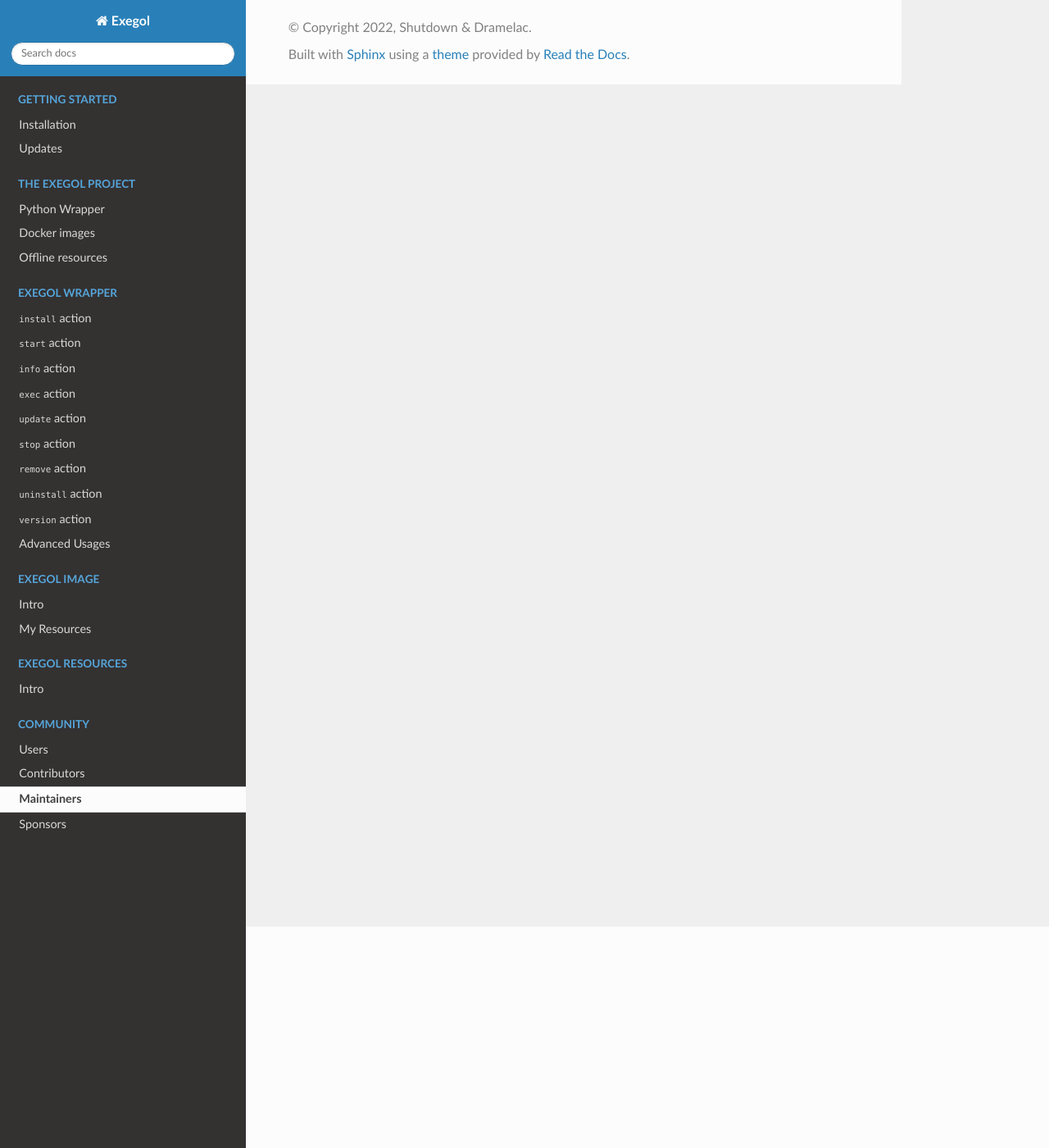
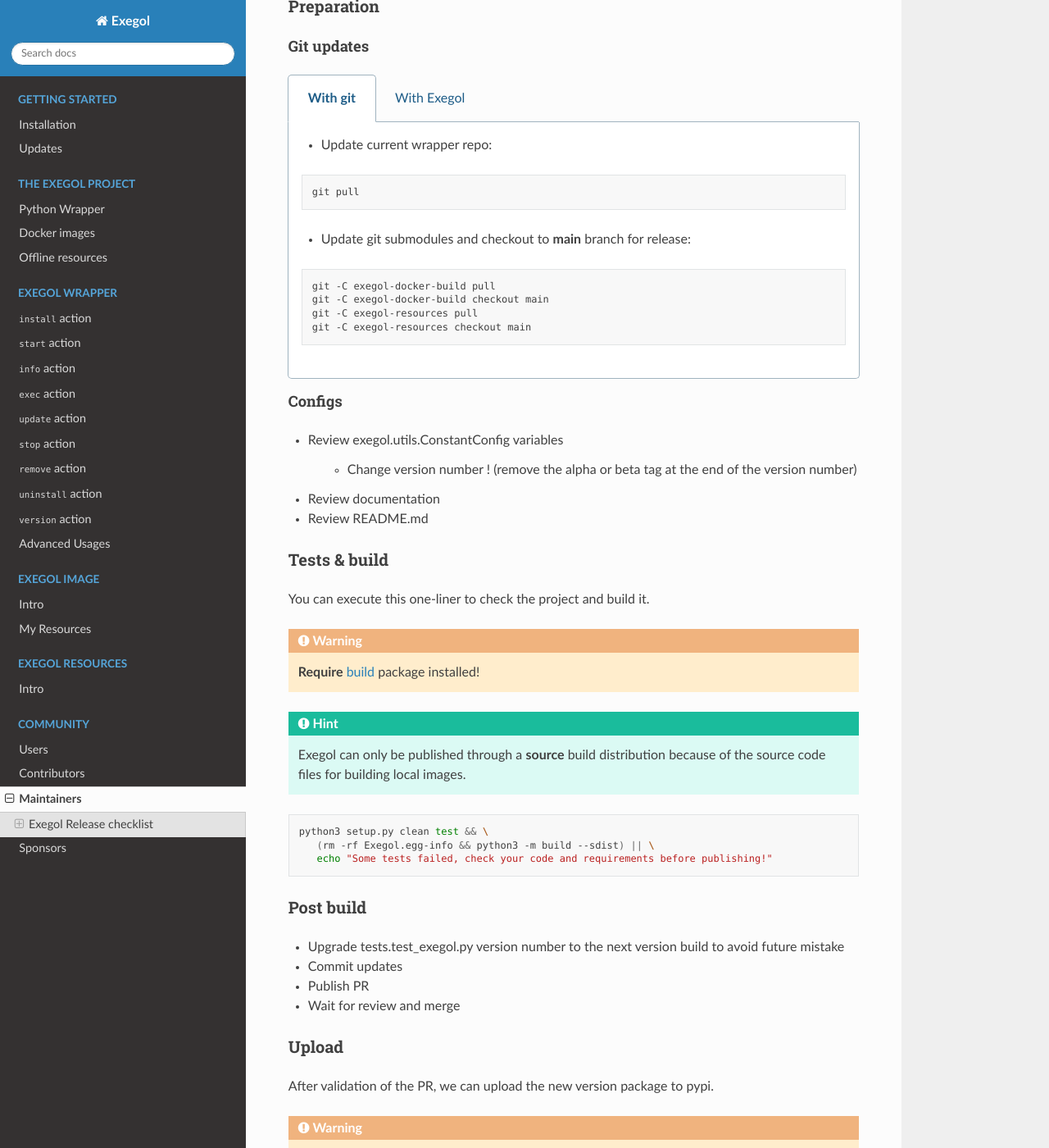
Before and after one commit to ThePorgs/Exegol-docs, a Sphinx documentation site: the page built from source/community/maintainers.rst, in a window 1280 px wide and 1400 px high, scrolled down 270 px. Shown: the whole window at 82% size. Built offline with Sphinx 7.4.7 and the Read the Docs theme 2.0.0, drawn with Linux system fonts in a browser that asks for light colours; some of the changed text lies outside the part shown.

Commit message:
Add deploy process for maintainers

```diff
--- a/source/community/maintainers.rst
+++ b/source/community/maintainers.rst
@@ -1,4 +1,105 @@
+===========
 Maintainers
 ===========
 
-WIP
+This part of the documentation is meant for Exegol maintainers.
+
+Exegol Release checklist
+========================
+
+Preparation
+-----------
+
+Git updates
+~~~~~~~~~~~
+
+
+..  tabs::
+
+    ..  tab:: With git
+
+        * Update current wrapper repo:
+
+        .. code-block:: bash
+
+            git pull
+
+        * Update git submodules and checkout to **main** branch for release:
+
+        .. code-block:: bash
+
+            git -C exegol-docker-build pull
+            git -C exegol-docker-build checkout main
+            git -C exegol-resources pull
+            git -C exegol-resources checkout main
+
+    ..  tab:: With Exegol
+
+        Update to the latest version of the **main** branches (checkout if needed, **except for the wrapper** which remains in branch dev)
+
+        .. code-block:: bash
+
+            exegol update -v
+
+Configs
+~~~~~~~
+
+* Review exegol.utils.ConstantConfig variables
+
+    * Change version number ! (remove the alpha or beta tag at the end of the version number)
+* Review documentation
+* Review README.md
+
+Tests & build
+-------------
+
+You can execute this one-liner to check the project and build it.
+
+.. warning::
+    **Require** `build <https://packaging.python.org/en/latest/tutorials/packaging-projects/#generating-distribution-archives>`__ package installed!
+
+.. hint::
+    Exegol can only be published through a **source** build distribution because of the source code files for building local images.
+
+.. code-block:: bash
+
+    python3 setup.py clean test && \
+       (rm -rf Exegol.egg-info && python3 -m build --sdist) || \
+       echo "Some tests failed, check your code and requirements before publishing!"
+
+
+Post build
+----------
+
+* Upgrade tests.test_exegol.py version number to the next version build to avoid future mistake
+* Commit updates
+* Publish PR
+* Wait for review and merge
+
+Upload
+------
+
+After validation of the PR, we can upload the new version package to pypi.
+
+.. warning::
+    **Require** `twine <https://packaging.python.org/en/latest/tutorials/packaging-projects/#uploading-the-distribution-archives>`__ package installed and token configured on ``~/.pypirc``!
+
+* Check package upload on the test repository (optional)
+
+.. code-block:: bash
+
+    python3 -m twine upload -repository testpypi dist/* --verbose
+
+* Upload to the production repository
+
+.. code-block:: bash
+
+    python3 -m twine upload dist/*
+
+
+Post-Deploy
+-----------
+
+* Create new github release with new version tag
+* Fast-forward dev branch to the latest master commit
+* Change the wrapper version on the dev branch to ``x.y.zb1``
```
